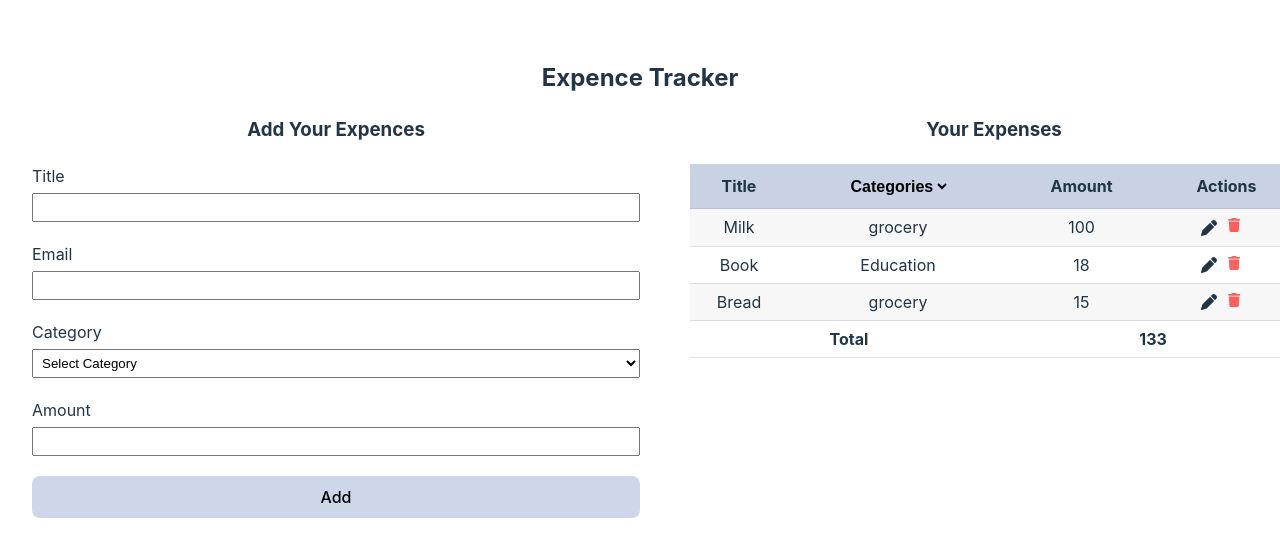
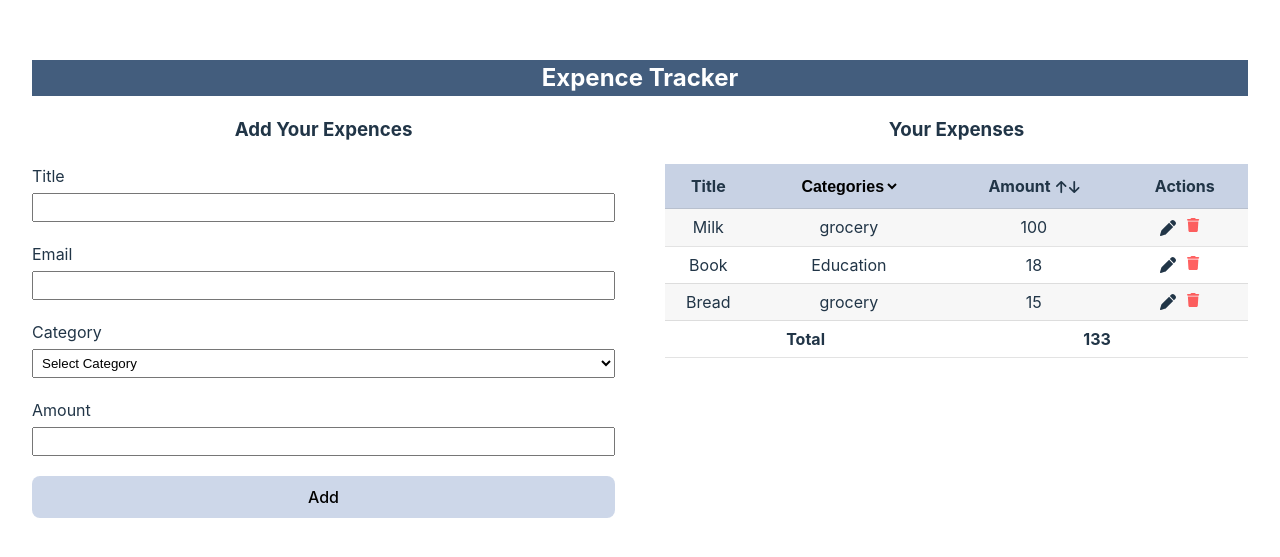
Before and after one commit to hassammd/ExpenceTracker, a React (Vite) app: page / in a window 1280 px wide. Shown: the part 121-678 px from the top of the page. Built offline with nearby package versions, Linux system fonts and the light colour scheme.

Commit message:
data sorting functionality added

```diff
--- a/src/App.css
+++ b/src/App.css
@@ -5,15 +5,21 @@
   text-align: center;
   width: 100%;
 }
-
+.expense_headder{
+  background-color: #435D7D;
+  color: #fff;
+}
 .main{
-  display: grid;
-  grid-template-columns: 50% 50%;
+  display: flex;
+ flex-direction: row;
   gap: 50px;
   align-items: start
 }
+.expense_table{
+  width: 50%;
+}
 form{
-  width: 100%;
+  width: 50%;
   display: flex;
   flex-direction: column;
   gap: 20px;
@@ -87,7 +93,18 @@ table select{
         outline: none;
         cursor: pointer;
 }
-
+.sorting_arrow{
+  font-size: 14px;
+  margin-left: 2px;
+  cursor: pointer;
+  transition: all 0.5s ease-in-out;
+}
+.UpSorting_arrow:hover{
+  transform: translateY(-2px);
+}
+.DownSorting_arrow:hover{
+  transform: translateY(5px);
+}
 @media screen and (max-width:767px){
 
   .main{
--- a/src/App.jsx
+++ b/src/App.jsx
@@ -3,6 +3,7 @@ import './App.css'
 import ExpenceForm from './Components/ExpenceForm'
 import ExpenceTable from './Components/ExpenceTable'
 import { ExpenceData } from './Components/ExpenceData'
+import ExpenseHeader from './Components/ExpenseHeader'
 
 function App() {
 
@@ -12,7 +13,7 @@ function App() {
   console.log(expences)
   return (
     <>
-      <h2>Expence Tracker</h2>
+      <ExpenseHeader />
       <div className='main'>
         <ExpenceForm setEditExpence={setEditExpence} editExpence={editExpence} expences={expences} setExpences={setExpences} />
         <ExpenceTable editExpence={editExpence} setEditExpence={setEditExpence} expences={expences} setExpences={setExpences} />
--- a/src/Components/ExpenceForm.jsx
+++ b/src/Components/ExpenceForm.jsx
@@ -132,6 +132,8 @@ const ExpenceForm = ({ expences, setExpences, editExpence, setEditExpence }) =>
     return (
 
         <>
+
+
             <form onSubmit={submitHandler}>
                 <h3 className="form_heading">Add Your Expences</h3>
 
--- a/src/Components/ExpenceTable.jsx
+++ b/src/Components/ExpenceTable.jsx
@@ -1,9 +1,30 @@
-import { faPen, faTrash } from "@fortawesome/free-solid-svg-icons";
+import { faArrowDown, faArrowUp, faPen, faTrash } from "@fortawesome/free-solid-svg-icons";
 import { FontAwesomeIcon } from "@fortawesome/react-fontawesome";
 import { useState } from "react";
 
 const ExpenseTable = ({ expences, setEditExpence, setExpences }) => {
     const [filterItem, setFilterItem] = useState("");
+    const [sorting, setSorting] = useState(true)
+
+
+
+
+    //sorting
+
+    const dataSorting = () => {
+        const sorted = [...expences].sort((a, b) => {
+
+            if (sorting) {
+                return a.amount - b.amount
+            } else {
+                return b.amount - a.amount
+            }
+
+        })
+        setExpences(sorted)
+        setSorting(!sorting)
+    }
+    //sorting
 
     // Handle edit
     const handleEdit = (item) => {
@@ -31,7 +52,7 @@ const ExpenseTable = ({ expences, setEditExpence, setExpences }) => {
     );
 
     return (
-        <div>
+        <div className="expense_table">
             <h3 className="table_heading">Your Expenses</h3>
             <table>
                 <thead>
@@ -48,7 +69,7 @@ const ExpenseTable = ({ expences, setEditExpence, setExpences }) => {
                                 <option value="bill">Bill</option>
                             </select>
                         </th>
-                        <th>Amount</th>
+                        <th>Amount <FontAwesomeIcon onClick={dataSorting} className="sorting_arrow UpSorting_arrow" icon={faArrowUp} /><FontAwesomeIcon className="sorting_arrow DownSorting_arrow" icon={faArrowDown} /></th>
                         <th>Actions</th>
                     </tr>
                 </thead>
--- /dev/null
+++ b/src/Components/ExpenseHeader.jsx
@@ -0,0 +1,13 @@
+const ExpenseHeader = () => {
+    return (
+
+        <>
+            <div className='expense_headder'>
+
+                <h2 >Expence Tracker</h2>
+
+            </div>
+        </>
+    )
+}
+export default ExpenseHeader
```
